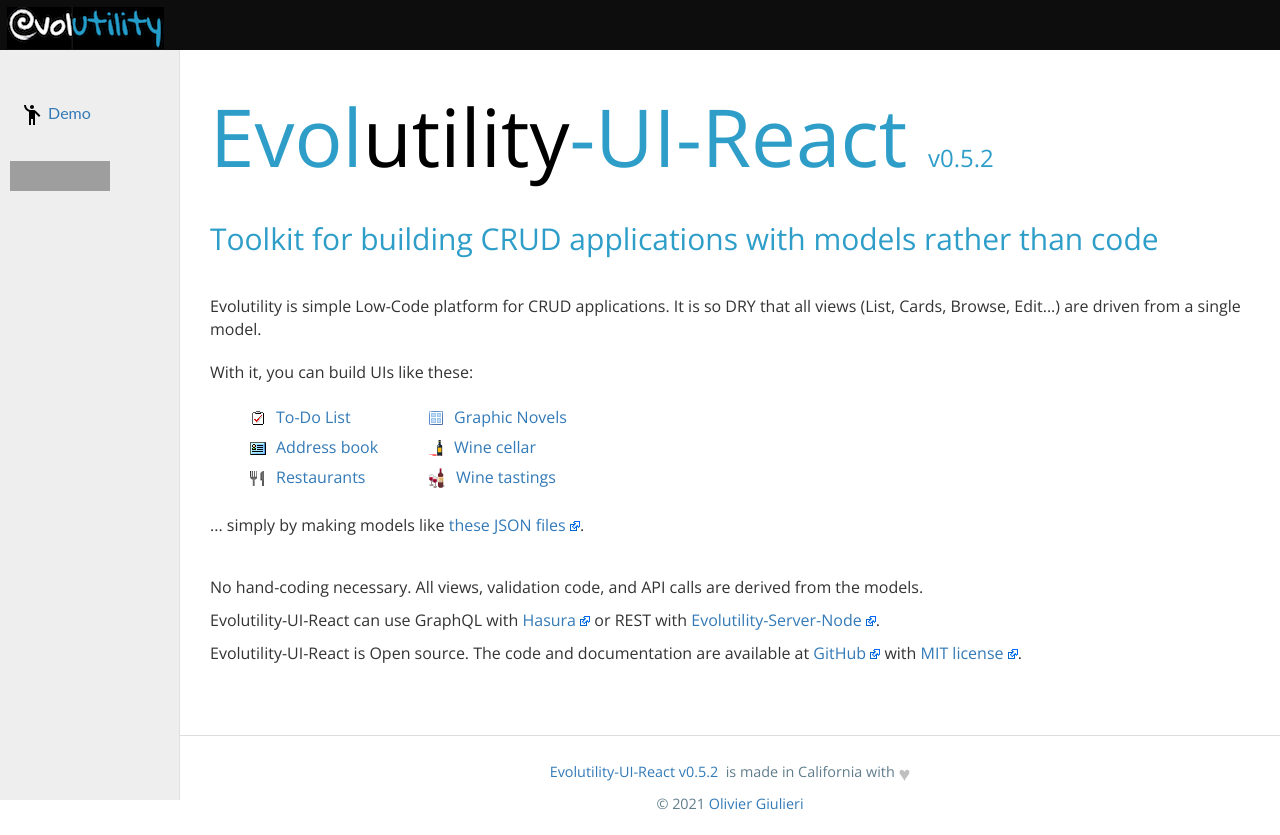
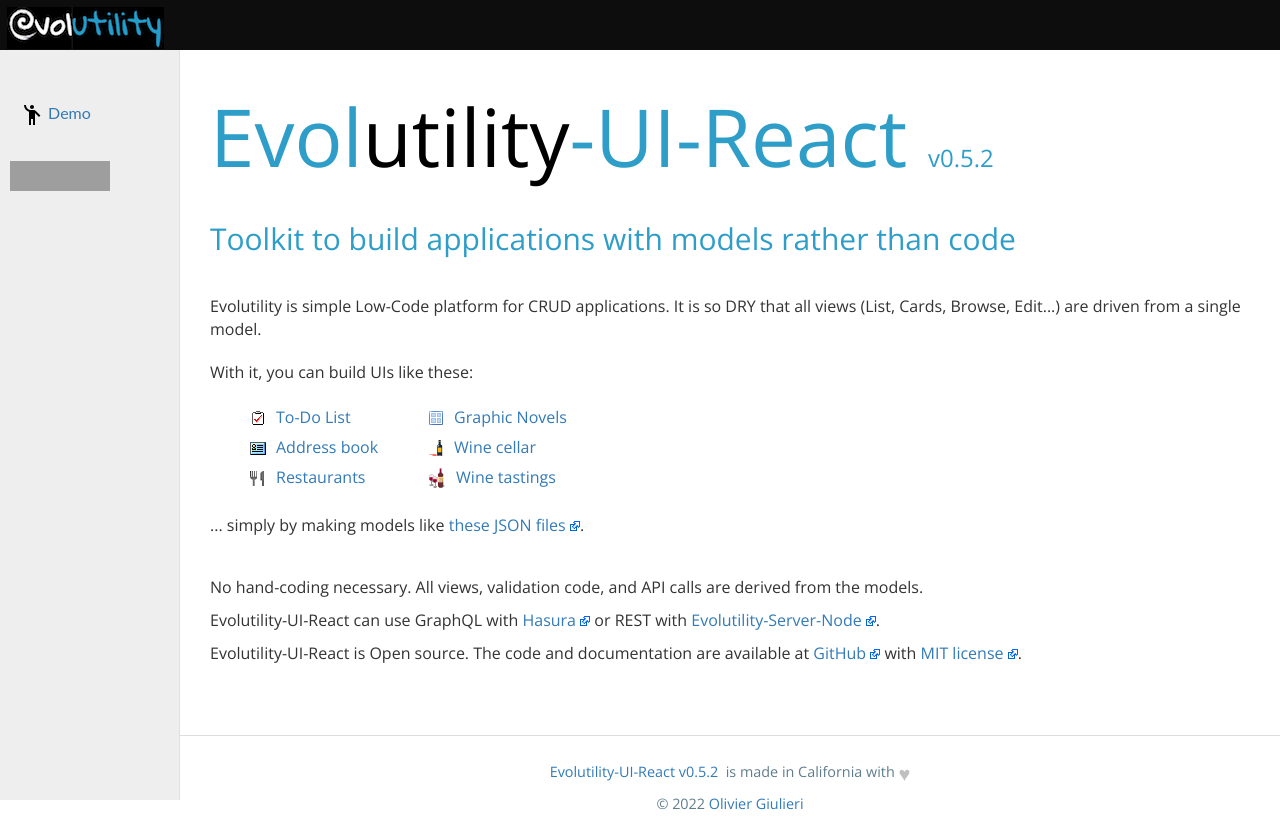
Before and after one commit to evoluteur/evolutility-ui-react, a React (Create React App) app: page / in a window 1280 px wide. Built offline with nearby package versions, Linux system fonts and the light colour scheme; grey boxes are pictures that could not be loaded; some icons are missing.

Commit message:
(c) 2022

```diff
--- a/package.json
+++ b/package.json
@@ -6,7 +6,7 @@
     "type": "git",
     "url": "git://github.com/evoluteur/evolutility-ui-react.git"
   },
-  "copyright": "(c) 2021 Olivier Giulieri",
+  "copyright": "(c) 2022 Olivier Giulieri",
   "author": "Olivier Giulieri (https://evoluteur.github.io/)",
   "license": "MIT",
   "proxy": "http://localhost:2000",
--- a/src/components/field/Field.js
+++ b/src/components/field/Field.js
@@ -3,7 +3,7 @@
 // Model-driven field (possible types specified in dico.fieldTypes).
 
 // https://github.com/evoluteur/evolutility-ui-react
-// (c) 2021 Olivier Giulieri
+// (c) 2022 Olivier Giulieri
 
 import React from "react";
 import PropTypes from "prop-types";
@@ -415,7 +415,7 @@
     dropFile: PropTypes.func,
   }),
   data: PropTypes.any, // object or atomic values depending on field type
-  value: PropTypes.any.isRequired, // field value
+  value: PropTypes.any, // field value
   label: PropTypes.string, // override label in model
   readOnly: PropTypes.bool, // override readOnly in model
   icon: PropTypes.string,
@@ -423,6 +423,7 @@
 
 Field.defaultProps = {
   data: null,
+  value: null,
   label: null,
   readOnly: null,
   icon: null,
--- a/src/components/pages/Home.js
+++ b/src/components/pages/Home.js
@@ -1,7 +1,7 @@
 /*
   Evolutility-UI-React
   https://github.com/evoluteur/evolutility-ui-react
-  (c) 2021 Olivier Giulieri
+  (c) 2022 Olivier Giulieri
 */
 
 import React from "react";
@@ -49,7 +49,7 @@
           <span className="version">v{pkg.version}</span>{" "}
         </h1>
         <h2 className="tBlue">
-          Toolkit for building CRUD applications with models rather than code
+          Toolkit to build applications with models rather than code
         </h2>
 
         <section>
--- a/src/i18n/i18n.js
+++ b/src/i18n/i18n.js
@@ -1,6 +1,6 @@
 /*
     Evolutility-UI-React Localized strings in ENGLISH
-    (c) 2021 Olivier Giulieri
+    (c) 2022 Olivier Giulieri
     https://github.com/evoluteur/evolutility-ui-react
 */
 
--- a/src/utils/dao-graphql.js
+++ b/src/utils/dao-graphql.js
@@ -2,7 +2,7 @@
 
 // access to data via GraphQL API (using Hasura)
 
-// (c) 2021 Olivier Giulieri
+// (c) 2022 Olivier Giulieri
 
 import moMa from "./moMa";
 import { fieldTypes, isFieldMany } from "./dico.js";
--- a/src/utils/dao-rest.js
+++ b/src/utils/dao-rest.js
@@ -2,7 +2,7 @@
 
 // access to data via REST API
 
-// (c) 2021 Olivier Giulieri
+// (c) 2022 Olivier Giulieri
 
 import axios from "axios";
 import { apiPath } from "../config";
--- a/src/utils/dao.js
+++ b/src/utils/dao.js
@@ -1,7 +1,7 @@
 /*!
     Evolutility-UI-React
     https://github.com/evoluteur/evolutility-ui-react
-    (c) 2021 Olivier Giulieri
+    (c) 2022 Olivier Giulieri
 */
 
 // Data Access Object
--- a/src/utils/dico.js
+++ b/src/utils/dico.js
@@ -1,7 +1,7 @@
 /*!
 Evolutility-UI-React
 https://github.com/evoluteur/evolutility-ui-react
-(c) 2021 Olivier Giulieri
+(c) 2022 Olivier Giulieri
 */
 
 // Helpers for models
--- a/src/utils/format.js
+++ b/src/utils/format.js
@@ -3,7 +3,7 @@
 // Helpers for string, numbers, and date formats
 
 // https://github.com/evoluteur/evolutility-ui-react
-// (c) 2021 Olivier Giulieri
+// (c) 2022 Olivier Giulieri
 
 import React from "react";
 import numeral from "numeral";
--- a/src/utils/graphQLQueries.js
+++ b/src/utils/graphQLQueries.js
@@ -2,7 +2,7 @@
     Evolutility-UI-React
 
     https://github.com/evoluteur/evolutility-ui-react
-    (c) 2021 Olivier Giulieri
+    (c) 2022 Olivier Giulieri
 */
 
 // Helpers functions for GraphQL
--- a/src/utils/moMa.js
+++ b/src/utils/moMa.js
@@ -4,7 +4,7 @@
 // models can be stored in JSON files or in the database
 
 // https://github.com/evoluteur/evolutility-ui-react
-// (c) 2021 Olivier Giulieri
+// (c) 2022 Olivier Giulieri
 
 import dao from "./dao";
 import models from "../models/all_models";
```
Also changed, not shown: public/css/dependencies.min.css, 1 other file (tests, documents, lock files or other folders).
